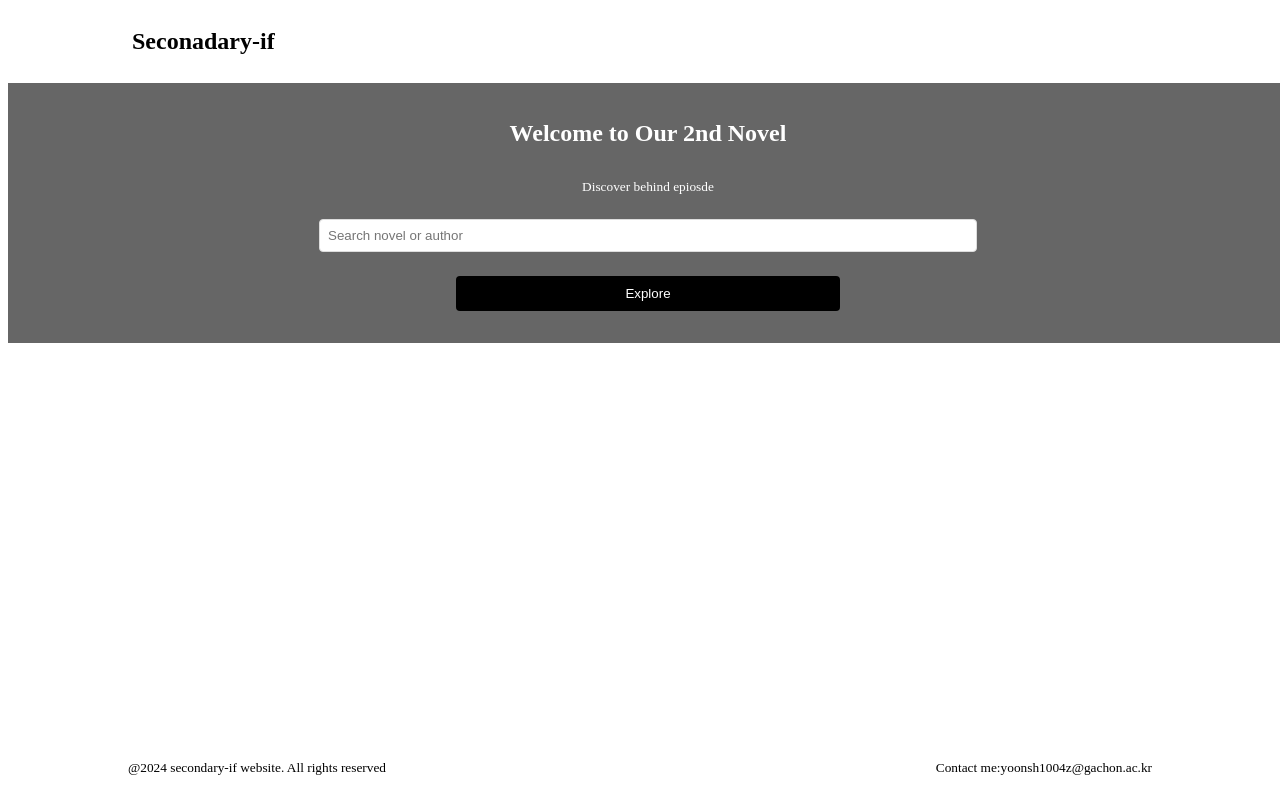
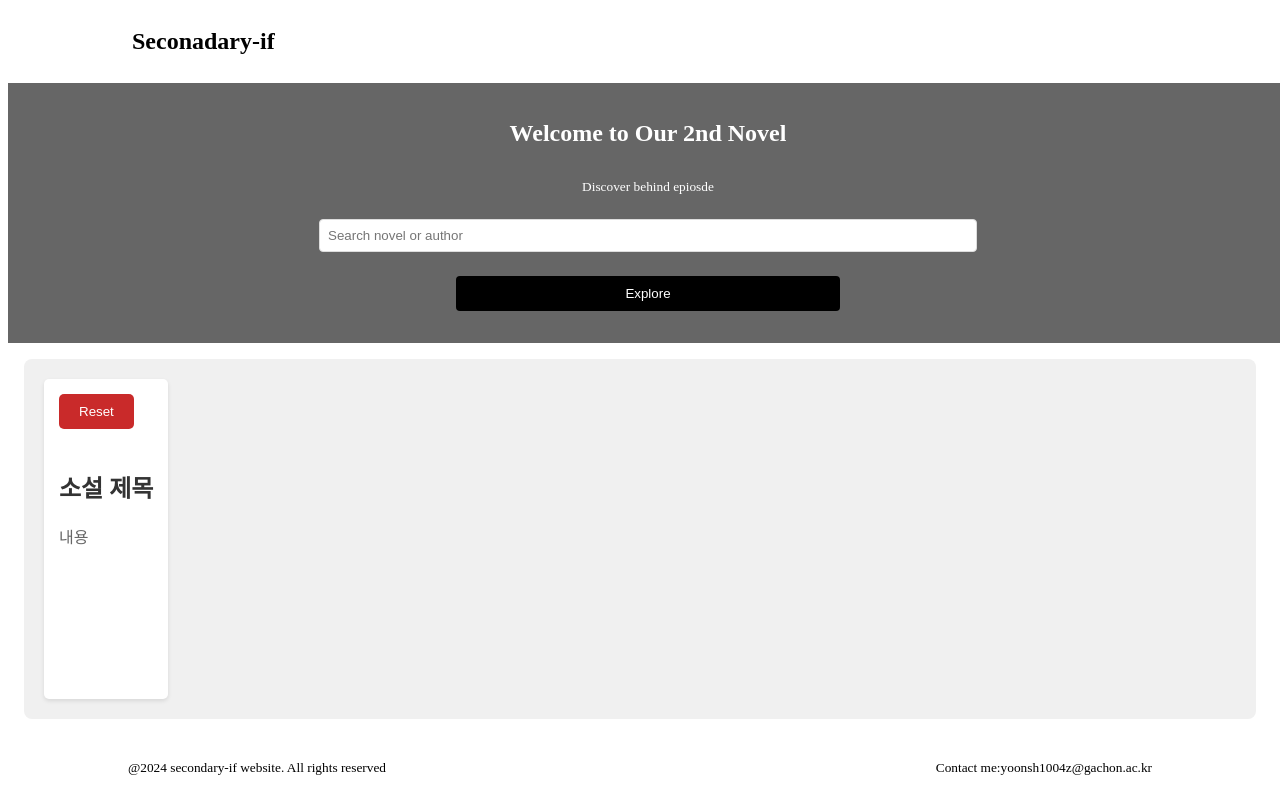
Before and after one commit to loading1031/secondary-if, a React (Vite) app in the folder demo/src/main/front/: page / in a window 1280 px wide. Built offline with nearby package versions, Linux system fonts and the light colour scheme.

Commit message:
✨Feat: create novel watching component

```diff
--- a/demo/src/main/front/src/App.jsx
+++ b/demo/src/main/front/src/App.jsx
@@ -1,16 +1,19 @@
-import NavBar from './components/NavBar/NavBar'
-import Footer from './components/Footer/Footer'
-import Header from './components/Header/Header'
+import NavBar from "./components/NavBar/NavBar";
+import Footer from "./components/Footer/Footer";
+import Header from "./components/Header/Header";
+import Artifact from "./components/Artifact/Novel";
 
 function App() {
-
   return (
-   <div>
-    <NavBar/>
-    <Header/>
-    <Footer/>
-   </div>
-  )
+    <div>
+      <NavBar />
+      <div>
+        <Header />
+        <Artifact />
+      </div>
+      <Footer />
+    </div>
+  );
 }
 
-export default App
+export default App;
--- /dev/null
+++ b/demo/src/main/front/src/components/Artifact/Novel.jsx
@@ -0,0 +1,101 @@
+import { useSelector } from "react-redux";
+import axios from "axios";
+import {
+  ArtifactInform,
+  Content,
+  FamousRoute,
+  LastWatching,
+  NextBox,
+  NextItem,
+  ResetButton,
+  Title,
+} from "./styles";
+import { useEffect, useState } from "react";
+
+function Artifact() {
+  const artifact = useSelector((state) => state.search.finalSearchRes);
+  const [uploadList, setUploadList] = useState([]);
+  const [lastWatching, setLastWatching] = useState(null);
+  const [records, setRecords] = useState([]);
+
+  useEffect(() => {
+    if (!artifact) {
+      return; // artifact가 없는 경우 아무것도 하지 않음
+    }
+
+    const fetchUploads = async () => {
+      try {
+        const response = await axios.get(
+          `http://localhost:8080/artifacts/${artifact.artifactId}`
+        );
+        setUploadList(response.data.result.getUploadResDtoList); // API 호출 결과로 상태 업데이트
+        setLastWatching(response.data.result.getUploadResDtoList[0]); // 초기값 설정
+      } catch (error) {
+        console.error("API 요청 중 오류가 발생했습니다:", error);
+      }
+    };
+
+    fetchUploads();
+  }, [artifact]); // artifact가 변경될 때마다 실행
+
+  const handleSearch = async (uploadId) => {
+    if (!uploadId) {
+      console.error("Invalid uploadId provided:", uploadId);
+      return; // 유효하지 않은 ID가 주어지면 함수 실행 중단
+    }
+    try {
+      const response = await axios.get(
+        `http://localhost:8080/uploads/${uploadId}?prevUploadId=${lastWatching.uploadId}`
+      );
+      setRecords((prevRecords) => [...prevRecords, response.data.result]); // Todo: lastWatching 배열 추가
+      setLastWatching(response.data.result); // API 호출 결과로 상태 업데이트
+    } catch (error) {
+      console.error("API 요청 중 오류가 발생했습니다:", error);
+    }
+    handleSearch();
+  };
+
+  console.log("artifact:", artifact);
+  console.log("Upload List:", uploadList);
+  console.log("Records:", records);
+  console.log("lastWatching:", lastWatching);
+
+  const resetView = () => {
+    if (uploadList.length > 0) {
+      setLastWatching(uploadList[0]);
+    }
+  };
+
+  return (
+    <ArtifactInform>
+      <LastWatching>
+        <ResetButton onClick={resetView}>Reset</ResetButton>
+        {artifact && lastWatching ? (
+          <>
+            <Title>{artifact.title}</Title>
+            <Content>{lastWatching.content}</Content>
+            {lastWatching.children && (
+              <NextBox>
+                {lastWatching.children.map((next) => (
+                  <NextItem
+                    key={next.uploadId}
+                    onClick={() => handleSearch(next.uploadId)}
+                  >
+                    {next.content}
+                  </NextItem>
+                ))}
+              </NextBox>
+            )}
+          </>
+        ) : (
+          <>
+            <Title>소설 제목</Title>
+            <Content>내용</Content>
+          </>
+        )}
+      </LastWatching>
+      <FamousRoute></FamousRoute>
+    </ArtifactInform>
+  );
+}
+export default Artifact;
--- /dev/null
+++ b/demo/src/main/front/src/components/Artifact/styles.js
@@ -0,0 +1,69 @@
+import styled from "styled-components";
+
+export const ArtifactInform = styled.div`
+  display: flex;
+  padding: 20px;
+  background-color: #f0f0f0;
+  border-radius: 8px;
+  margin: 1rem;
+  height: 40vh;
+`;
+
+export const LastWatching = styled.section`
+  background-color: #ffffff;
+  padding: 15px;
+  border-radius: 5px;
+  box-shadow: 0 2px 4px rgba(0, 0, 0, 0.1);
+`;
+
+export const Title = styled.h1`
+  color: #333333;
+  font-size: 24px;
+`;
+
+export const Content = styled.p`
+  color: #666666;
+  font-size: 16px;
+`;
+
+export const NextBox = styled.div`
+  width: 100%;
+  background: rgba(255, 255, 255, 0.9); // 반투명 배경
+  box-shadow: 0px 4px 6px rgba(0, 0, 0, 0.1);
+  border-radius: 4px;
+  margin-top: 0.5rem;
+  z-index: 100; // z-index를 높게 설정하여 다른 요소 위에 표시
+`;
+
+export const NextItem = styled.li`
+  font-size: 0.7rem;
+  padding: 10px 1rem;
+  list-style: none;
+
+  border-bottom: 1px solid #ccc;
+
+  &:last-child {
+    border-bottom: none;
+  }
+
+  &:hover {
+    background-color: #f7f7f7;
+    cursor: pointer;
+  }
+`;
+
+export const ResetButton = styled.button`
+  background-color: #c92a2a;
+  color: white;
+  border: none;
+  padding: 10px 20px;
+  border-radius: 5px;
+  cursor: pointer;
+  margin-bottom: 20px;
+
+  &:hover {
+    background-color: #a61e25;
+  }
+`;
+
+export const FamousRoute = styled.div``;
--- a/demo/src/main/front/src/components/Header/Header.jsx
+++ b/demo/src/main/front/src/components/Header/Header.jsx
@@ -1,5 +1,7 @@
 import { useState, useEffect } from "react";
+import { useDispatch } from "react-redux";
 import axios from "axios";
+import { setFinalSearchRes } from "../../redux/searchSlice";
 import {
   HeadFieldset,
   Descript,
@@ -14,6 +16,7 @@ import {
 function Header() {
   const [input, setInput] = useState("");
   const [suggestions, setSuggestions] = useState([]);
+  const dispatch = useDispatch();
 
   useEffect(() => {
     const timeoutId = setTimeout(async () => {
@@ -33,8 +36,19 @@ function Header() {
       }
     }, 500); // 500ms 후에 실행
   }, [input]);
+
+  const handleSearch = (event) => {
+    event.preventDefault(); // 폼 제출 기본 동작 방지
+    const matchedSuggestion = suggestions.find(
+      (suggestion) => suggestion.title.toLowerCase() === input.toLowerCase()
+    );
+    if (matchedSuggestion) {
+      dispatch(setFinalSearchRes(matchedSuggestion)); // 예: matchedSuggestion을 전체 객체로 저장
+    }
+  };
+
   return (
-    <HeadForm>
+    <HeadForm onSubmit={handleSearch}>
       <HeadFieldset>
         <TitleLegend>Welcome to Our 2nd Novel</TitleLegend>
         <Descript>Discover behind epiosde</Descript>
--- a/demo/src/main/front/src/main.jsx
+++ b/demo/src/main/front/src/main.jsx
@@ -1,9 +1,13 @@
-import React from 'react'
-import ReactDOM from 'react-dom/client'
-import App from './App.jsx'
+import React from "react";
+import ReactDOM from "react-dom/client";
+import App from "./App.jsx";
+import store from "./redux/store";
+import { Provider } from "react-redux";
 
-ReactDOM.createRoot(document.getElementById('root')).render(
-  <React.StrictMode>
-    <App />
-  </React.StrictMode>,
-)
+ReactDOM.createRoot(document.getElementById("root")).render(
+  <Provider store={store}>
+    <React.StrictMode>
+      <App />
+    </React.StrictMode>
+  </Provider>
+);
--- /dev/null
+++ b/demo/src/main/front/src/redux/searchSlice.js
@@ -0,0 +1,21 @@
+import { createSlice } from "@reduxjs/toolkit";
+
+const initialState = {
+  finalSearchRes: "",
+};
+
+export const searchSlice = createSlice({
+  name: "search",
+  initialState,
+  reducers: {
+    setFinalSearchRes: (state, action) => {
+      state.finalSearchRes = action.payload;
+    },
+  },
+});
+
+// 액션 생성자 내보내기
+export const { setFinalSearchRes } = searchSlice.actions;
+
+// 리듀서 내보내기
+export default searchSlice.reducer;
--- /dev/null
+++ b/demo/src/main/front/src/redux/store.js
@@ -0,0 +1,8 @@
+import { configureStore } from "@reduxjs/toolkit";
+import searchSlice from "./searchSlice";
+
+export default configureStore({
+  reducer: {
+    search: searchSlice,
+  },
+});
```
